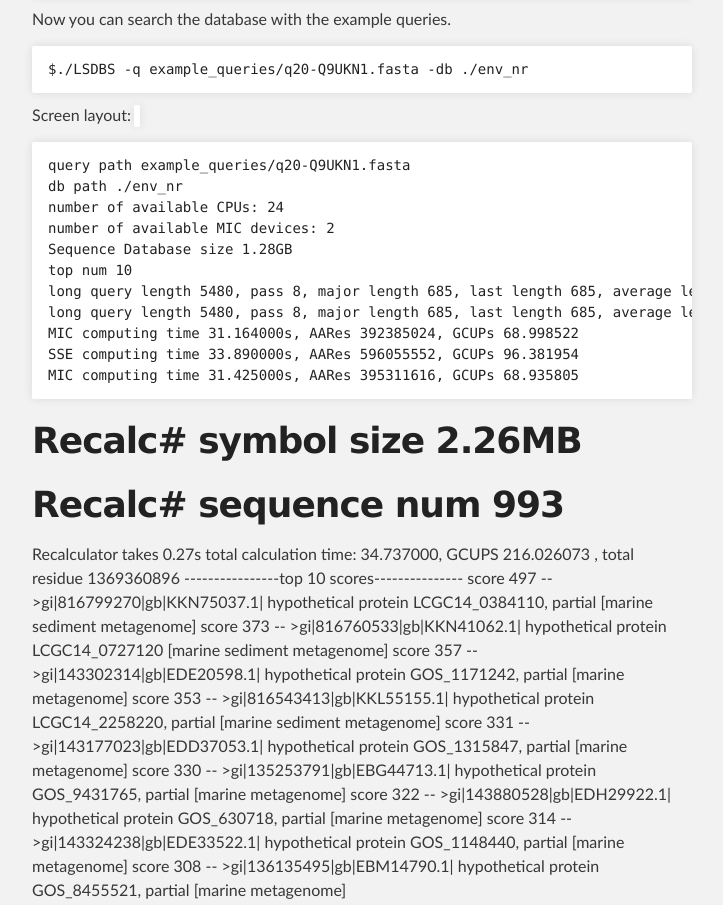
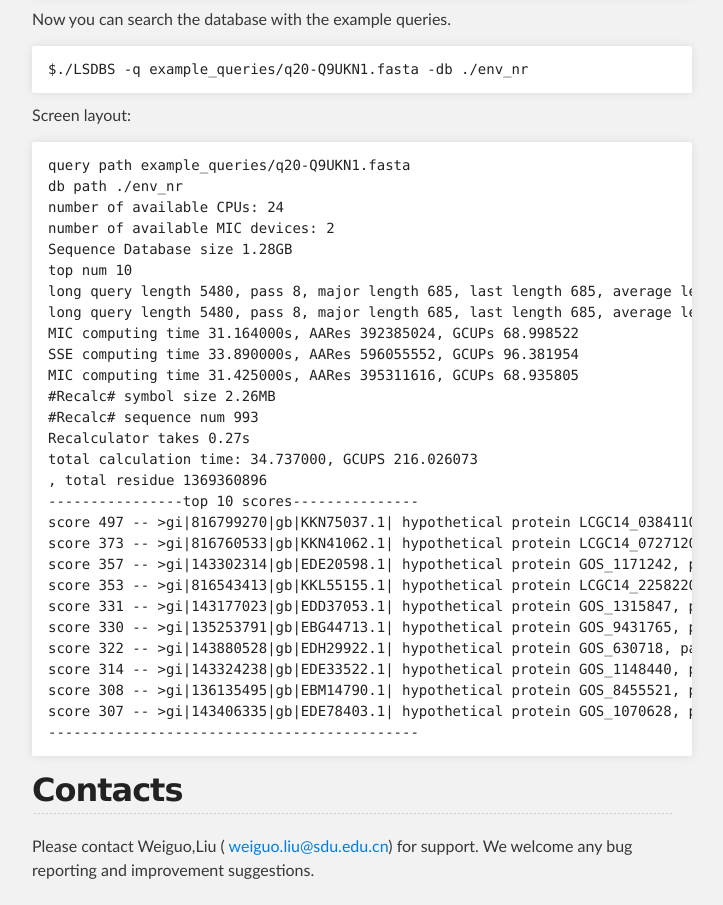
Before and after one commit to turbo0628/LSBDS, a plain HTML site: page index.html in a window 1280 px wide. Shown: the part 2230-3135 px from the top of the page, without its empty margins (288-1011 px from the left). Drawn offline with Linux system fonts and the light colour scheme.

```diff
--- a/index.html
+++ b/index.html
@@ -118,8 +118,9 @@
 <pre><code>$./LSDBS -q example_queries/q20-Q9UKN1.fasta -db ./env_nr
 </code></pre>
 
-<p>Screen layout:
-<code><pre>query path example_queries/q20-Q9UKN1.fasta
+<p>Screen layout:</p>
+
+<pre><code>query path example_queries/q20-Q9UKN1.fasta
 db path ./env_nr
 number of available CPUs: 24
 number of available MIC devices: 2
@@ -129,15 +130,10 @@
 long query length 5480, pass 8, major length 685, last length 685, average length 685
 MIC computing time 31.164000s, AARes 392385024, GCUPs 68.998522
 SSE computing time 33.890000s, AARes 596055552, GCUPs 96.381954
-MIC computing time 31.425000s, AARes 395311616, GCUPs 68.935805</pre></code></p>
-
-<h1>
-<a id="recalc-symbol-size-226mb" class="anchor" href="#recalc-symbol-size-226mb" aria-hidden="true"><span class="octicon octicon-link"></span></a>Recalc# symbol size 2.26MB</h1>
-
-<h1>
-<a id="recalc-sequence-num-993" class="anchor" href="#recalc-sequence-num-993" aria-hidden="true"><span class="octicon octicon-link"></span></a>Recalc# sequence num 993</h1>
-
-<p>Recalculator takes 0.27s
+MIC computing time 31.425000s, AARes 395311616, GCUPs 68.935805
+#Recalc# symbol size 2.26MB
+#Recalc# sequence num 993
+Recalculator takes 0.27s
 total calculation time: 34.737000, GCUPS 216.026073
 , total residue 1369360896
 ----------------top 10 scores---------------
@@ -149,12 +145,10 @@
 score 330 -- &gt;gi|135253791|gb|EBG44713.1| hypothetical protein GOS_9431765, partial [marine metagenome]
 score 322 -- &gt;gi|143880528|gb|EDH29922.1| hypothetical protein GOS_630718, partial [marine metagenome]
 score 314 -- &gt;gi|143324238|gb|EDE33522.1| hypothetical protein GOS_1148440, partial [marine metagenome]
-score 308 -- &gt;gi|136135495|gb|EBM14790.1| hypothetical protein GOS_8455521, partial [marine metagenome]</p>
-
-<h2>
-<a id="score-307----gi143406335gbede784031-hypothetical-protein-gos_1070628-partial-marine-metagenome" class="anchor" href="#score-307----gi143406335gbede784031-hypothetical-protein-gos_1070628-partial-marine-metagenome" aria-hidden="true"><span class="octicon octicon-link"></span></a>score 307 -- &gt;gi|143406335|gb|EDE78403.1| hypothetical protein GOS_1070628, partial [marine metagenome]</h2>
-
-<p></p>
+score 308 -- &gt;gi|136135495|gb|EBM14790.1| hypothetical protein GOS_8455521, partial [marine metagenome]
+score 307 -- &gt;gi|143406335|gb|EDE78403.1| hypothetical protein GOS_1070628, partial [marine metagenome]
+--------------------------------------------
+</code></pre>
 
 <h2>
 <a id="contacts" class="anchor" href="#contacts" aria-hidden="true"><span class="octicon octicon-link"></span></a>Contacts</h2>
```
Also changed, not shown: params.json (+1 -1 lines).
